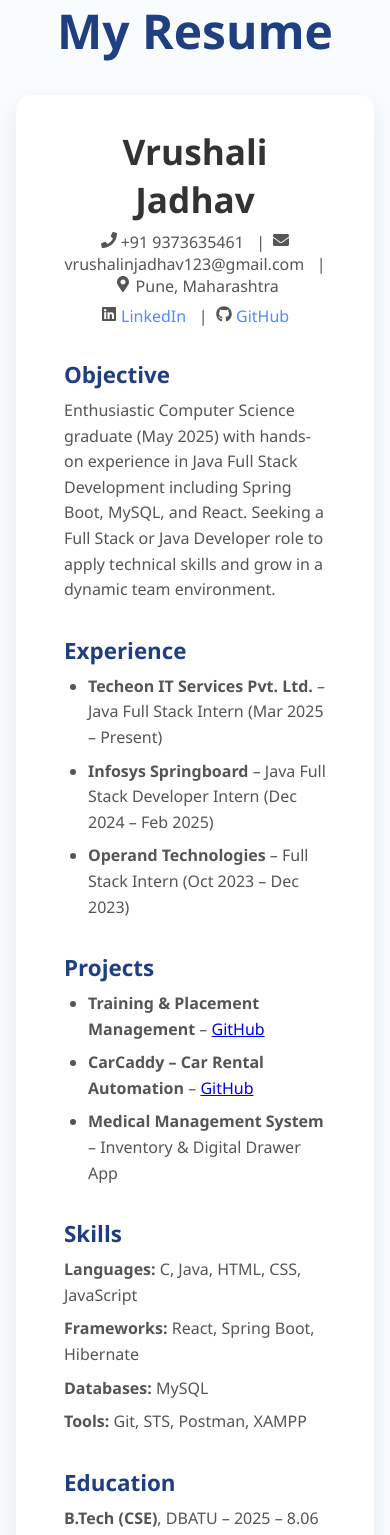
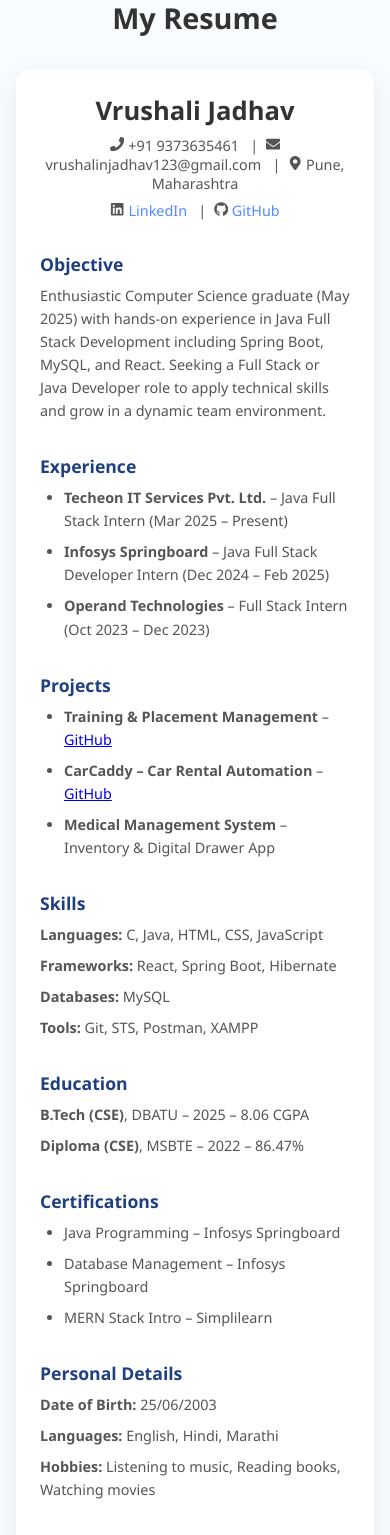
Before and after one commit to vrushalii77/vrushali-portfolio, a React (Vite) app: page /resume in a window 390 px wide. Shown: the part 140-1675 px from the top of the page. Built offline with nearby package versions, Linux system fonts and the light colour scheme.

Commit message:
Worked on Resume page made some changes on font size

```diff
--- a/src/components/Project/Project.css
+++ b/src/components/Project/Project.css
@@ -78,7 +78,7 @@ body {
 
 .more-button {
   display: inline-block;
-  background-color: #4e8cff;
+  background-color: #244b93;
   color: white;
   padding: 0.7rem 1.5rem;
   border-radius: 8px;
--- a/src/components/Resume/Resume.css
+++ b/src/components/Resume/Resume.css
@@ -9,7 +9,7 @@
   text-align: center;
   font-size: 3rem;
   font-weight: 600;
-  color: #1f3f81;
+  color: #333;
   margin-bottom: 2rem;
 }
 
@@ -38,6 +38,7 @@
   font-size: 1rem;
   color: #555;
   margin-top: 0.5rem;
+  word-wrap: break-word;
 }
 
 .resume-links a {
@@ -79,7 +80,7 @@
 }
 
 .download-btn {
-  background-color: #4e8cff;
+  background-color: #244b93;
   color: #fff;
   padding: 0.8rem 1.5rem;
   font-weight: 600;
@@ -107,3 +108,64 @@
     transform: translateY(0);
   }
 }
+
+/* Responsive */
+@media screen and (max-width: 768px) {
+  .resume-box {
+    padding: 1.5rem;
+  }
+
+  .resume-title {
+    font-size: 2.2rem;
+  }
+
+  .resume-name {
+    font-size: 1.8rem;
+  }
+
+  .resume-links {
+    font-size: 0.95rem;
+  }
+
+  .resume-content h3 {
+    font-size: 1.2rem;
+  }
+
+  .resume-content p,
+  .resume-content ul li {
+    font-size: 0.95rem;
+  }
+
+  .download-btn {
+    font-size: 0.95rem;
+    padding: 0.7rem 1.2rem;
+  }
+}
+
+@media screen and (max-width: 480px) {
+  .resume-title {
+    font-size: 1.8rem;
+  }
+
+  .resume-name {
+    font-size: 1.6rem;
+  }
+
+  .resume-links {
+    font-size: 0.9rem;
+  }
+
+  .resume-content h3 {
+    font-size: 1.1rem;
+  }
+
+  .resume-content p,
+  .resume-content ul li {
+    font-size: 0.9rem;
+  }
+
+  .download-btn {
+    font-size: 0.9rem;
+    padding: 0.6rem 1rem;
+  }
+}
```
